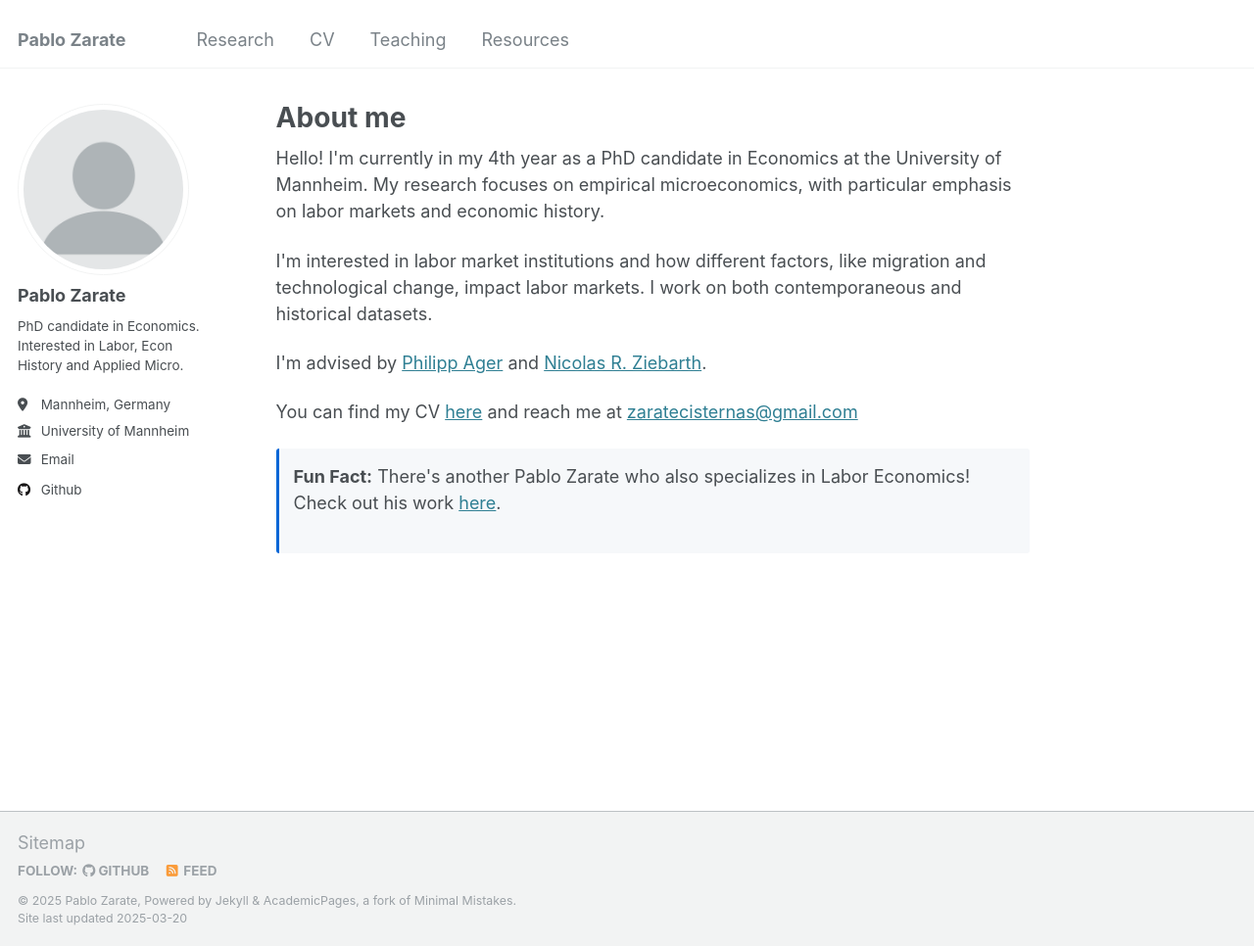
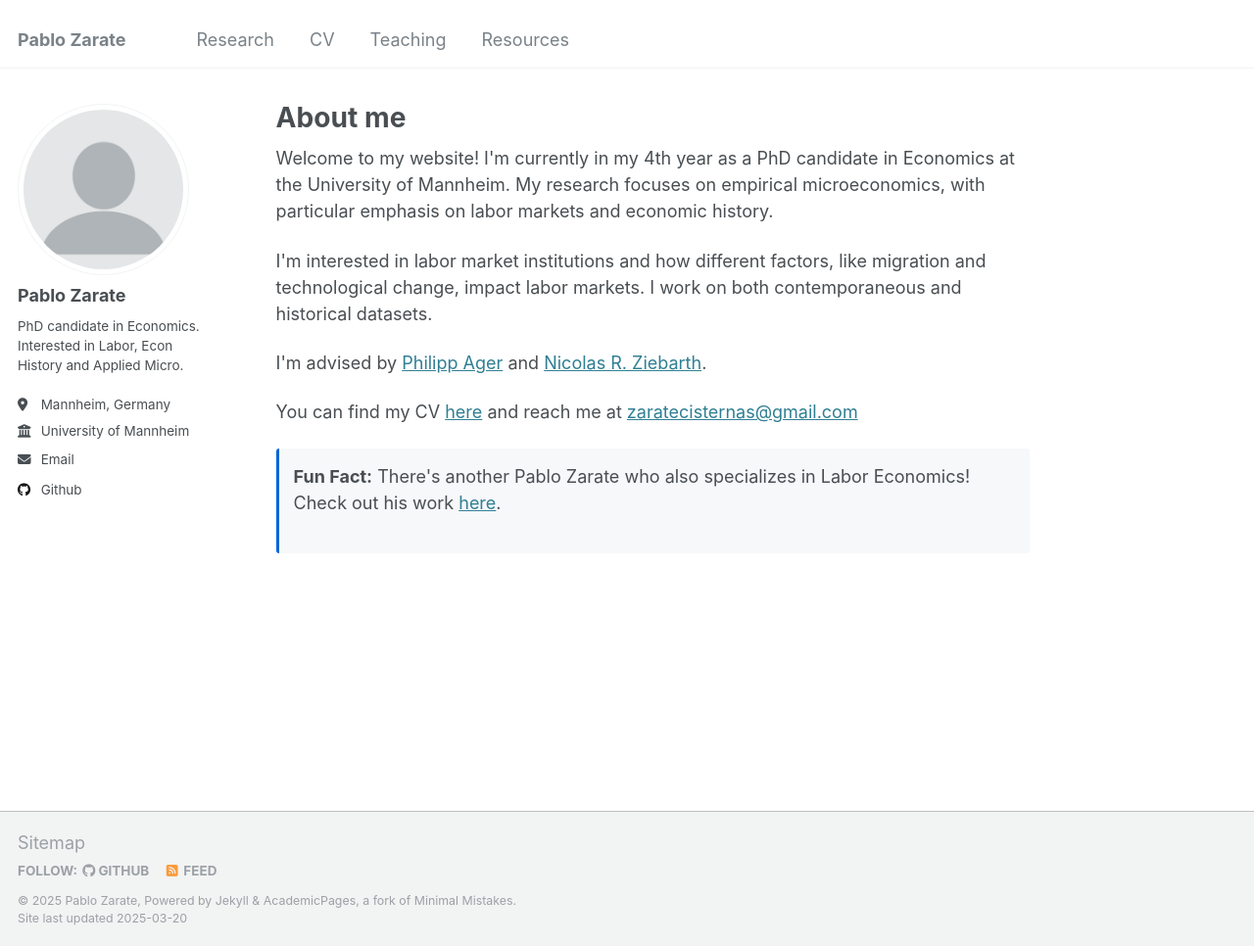
Before and after one commit to pblozarate/pblozarate.github.io, a Jekyll site: the page built from _pages/about.md, in a window 1280 px wide and 966 px high. Shown: the whole window at 98% size. Built offline with Jekyll 4.4.1, drawn with Linux system fonts in a browser that asks for light colours.

Commit message:
Update about.md

```diff
--- a/_pages/about.md
+++ b/_pages/about.md
@@ -9,7 +9,7 @@ redirect_from:
 
 <!-- Intro paragraph with proper spacing -->
 <!-- Main bio with better paragraph breaks -->
-<p>Hello! I'm currently in my 4th year as a PhD candidate in Economics at the University of Mannheim. My research focuses on empirical microeconomics, with particular emphasis on labor markets and economic history.</p>
+<p>Welcome to my website! I'm currently in my 4th year as a PhD candidate in Economics at the University of Mannheim. My research focuses on empirical microeconomics, with particular emphasis on labor markets and economic history.</p>
 
 <p> I'm interested in labor market institutions and how different factors, like migration and technological change, impact labor markets. I work on both contemporaneous and historical datasets.</p>
 
```
